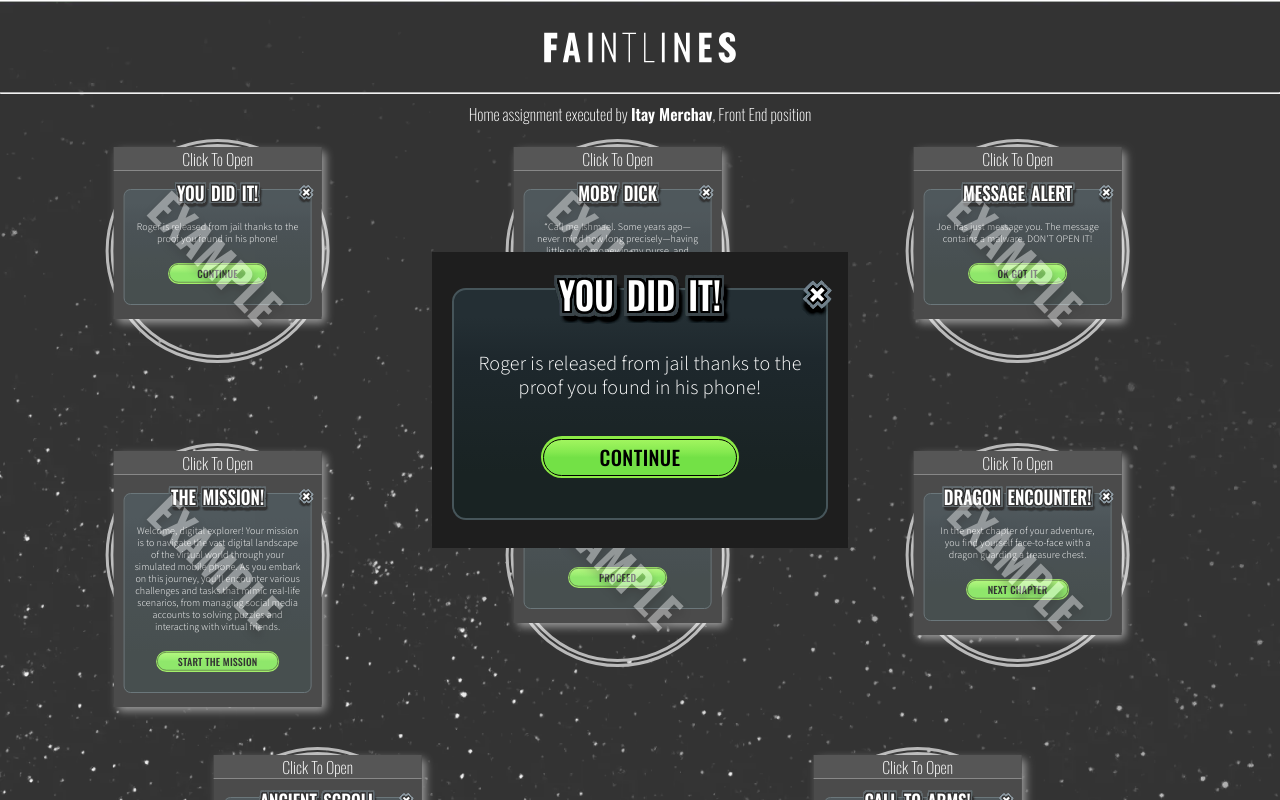
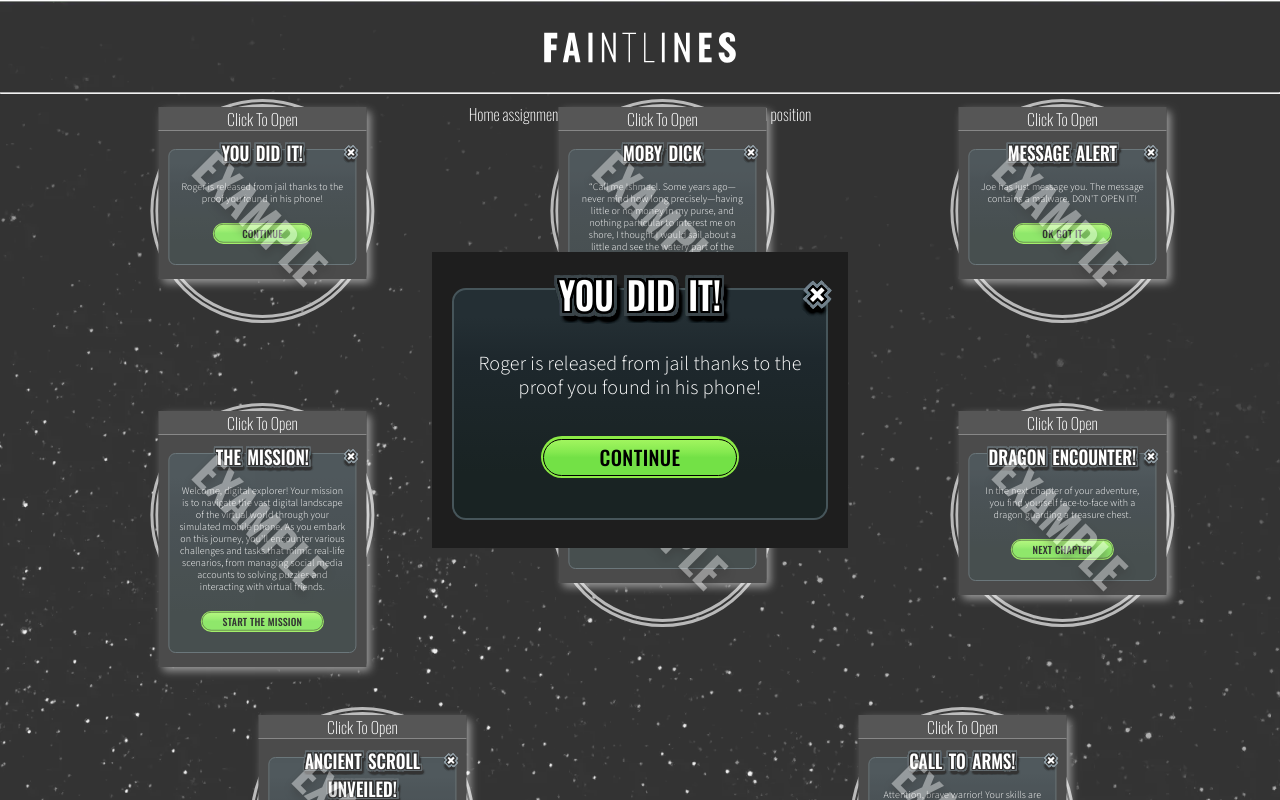
Before and after one commit to itaym/faintlines, a React (Create React App) app: page / in a window 1280 px wide. Shown: the top 800 px of the page. Built offline with nearby package versions, Linux system fonts and the light colour scheme.

Commit message:
Another resize fix

```diff
--- a/src/App.module.scss
+++ b/src/App.module.scss
@@ -16,7 +16,7 @@ header img {
   display: flex;
   flex-wrap: wrap;
   justify-content: space-around;
-  margin: 40px;
+  margin: 0 40px;
   padding: 80px 0;
   transition: all 13s ease;
 
--- a/src/components/ResizeAnimation/resizeAnimation.module.scss
+++ b/src/components/ResizeAnimation/resizeAnimation.module.scss
@@ -28,23 +28,31 @@
     transform: translate(0);
   }
 }
+@keyframes slideInRL_ {
+  from {
+    transform: translate(10%, -147px);
+  }
+  to {
+    transform: translate(0);
+  }
+}
 
-@media screen and (max-width: 624.999px) {
+@media screen and (max-width: 704.999px) {
   .resize_animation {
     animation: slideInRL 3s ease forwards;
   }
 }
-@media screen and (min-width: 625px) and (max-width: 929.999px) {
+@media screen and (min-width: 705px) and (max-width: 1007.999px) {
   .resize_animation {
     animation: slideInLR 3s ease forwards;
   }
 }
-@media screen and (min-width: 930px) and (max-width: 1232.999px) {
+@media screen and (min-width: 1008px) and (max-width: 1311.999px) {
   .resize_animation {
-    animation: slideInRL 3s ease forwards;
+    animation: slideInRL_ 3s ease forwards;
   }
 }
-@media screen and (min-width: 1233px) {
+@media screen and (min-width: 1312px) {
   .resize_animation {
     animation: slideInLR_ 3s ease forwards;
   }
```
